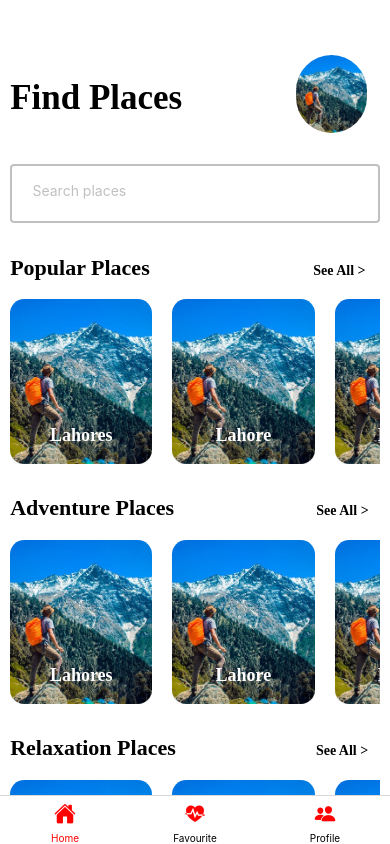
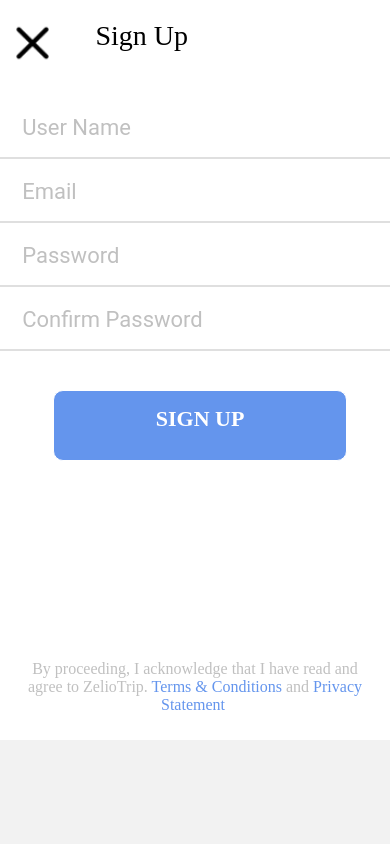
Before and after one commit to azkaBashir45/ZelioTrip_react-native, a React Native app: screen /Register in a window 390 px wide. Built offline with nearby package versions, Linux system fonts and the light colour scheme.

Commit message:
register api integerate

```diff
--- a/App.js
+++ b/App.js
@@ -15,7 +15,10 @@ const Stack = createNativeStackNavigator();
 function App() {
   return (
     <NavigationContainer>
-      <Stack.Navigator >
+      <Stack.Navigator  screenOptions={{
+        headerShown:false
+      }}>
+        <Stack.Screen name="Register" component={SignUp}/>
         <Stack.Screen options={{
           headerShown:false
         }} name="Bottom" component={BottomTab} />
--- a/package.json
+++ b/package.json
@@ -13,6 +13,7 @@
     "@react-navigation/bottom-tabs": "^6.0.9",
     "@react-navigation/native": "^6.0.6",
     "@react-navigation/native-stack": "^6.2.5",
+    "axios": "^0.24.0",
     "link": "^0.1.5",
     "react": "17.0.2",
     "react-native": "^0.66.1",
--- a/src/components/textInputComponent.js
+++ b/src/components/textInputComponent.js
@@ -8,7 +8,12 @@ const TextInputComponent =(props)=> {
     return (
       <View>
        <TextInput
+       value={props.value}
+       onChangeText={props.onChangeText}
+       keyboardType={props.keyboardType}
+
        placeholder={props.email}
+       secureTextEntry={props.secureTextEntry}
        placeholderTextColor={colours.lightGrey}
        underlineColor={colours.lightGrey}
 
--- a/src/navigations/bottom_tab.js
+++ b/src/navigations/bottom_tab.js
@@ -3,7 +3,7 @@ import { Text, View, Image } from 'react-native';
 import { NavigationContainer } from '@react-navigation/native';
 import { createBottomTabNavigator } from '@react-navigation/bottom-tabs';
 import OnBoarding from "./../screens/OnBoarding";
-import { images } from '../../constants';
+import { images ,colours} from '../../constants';
 import Icon from 'react-native-vector-icons/Ionicons';
 function HomeScreen() {
     return (
@@ -24,8 +24,8 @@ export default function BottomTab() {
     return (
         <Tab.Navigator
             screenOptions={{
-                tabBarActiveTintColor: "red",
-                tabBarInactiveTintColor: "black",
+                tabBarActiveTintColor:colours.primaryColor ,
+                tabBarInactiveTintColor: colours.blackColor,
                 headerShown:false,
                 tabBarStyle: {
                     // marginTop: 10
@@ -37,13 +37,13 @@ export default function BottomTab() {
                 )
             }} name="Home" component={OnBoarding} />
             <Tab.Screen options={{
-                tabBarIcon: () => (
-                    <Icon name="fitness-sharp" color="red" size={22} />
+                tabBarIcon: ({color}) => (
+                    <Icon name="fitness-sharp"  color={color}   size={22} />
                 )
             }} name="Favourite" component={HomeScreen} />
             <Tab.Screen options={{
-                tabBarIcon: () => (
-                    <Icon name="people" color="red" size={22} />
+                tabBarIcon: ({color}) => (
+                    <Icon name="people"  color={color}   size={22} />
                 )
             }} name="Profile" component={SettingsScreen} />
         </Tab.Navigator>
--- a/src/screens/SignUp.js
+++ b/src/screens/SignUp.js
@@ -1,11 +1,40 @@
-import React from 'react';
+import React,{useReducer, useState,useEffect} from 'react';
 import { View, Text } from 'react-native';
 import TextInputComponent from "./../components/textInputComponent";
 import Header from "./../components/headerComponent";
 import { colours, FONTS, responsive } from '../../constants';
 import ButtonLogin from "./../components/buttonLogin";
 import { TextInput } from 'react-native-paper';
+import  axios  from "axios";
 const SignUp =()=> {
+
+ const [name ,SetName]=useState();
+ const [email ,SetEmail]=useState('');
+ const [password ,SetPassword]=useState('');
+ const [confirmPassword ,SetConfirm]=useState('');
+
+ const register= async ()=>{
+   const user ={name,email,password,confirmPassword}
+   const response=await fetch('http://localhost:5000/users/register',{
+     method:'POST',
+     headers:{
+       'Content-Type':'application/json'
+     },
+     body:JSON.stringify({
+       name,email,password
+     })
+   })
+   const data=response.json()
+   console.log(data)
+  }
+  //  if(name && email && password && (password===confirmPassword))
+  //
+  // axios.post('https://localhost:5000/users/register',user).then(res=>{
+  //   console.log(res)
+  // });
+  // };
+
+      //  }
 
 
     return (
@@ -17,18 +46,18 @@ const SignUp =()=> {
             // marginRight:responsive.resWidth(102)
             }}>
 
-        <TextInputComponent email="User Name"/>
+        <TextInputComponent email="User Name" value={name} onChangeText={(nameChange)=>SetName(nameChange)}/>
 
-        <TextInputComponent  email="Email"/>
-        <TextInputComponent  email="Password"/>
-        <TextInputComponent  email="Confirm Password"/>
+        <TextInputComponent email="Email" value={email} onChangeText={(emailChange)=>SetEmail(emailChange)} keyboardType="email-address"/>
+        <TextInputComponent  email="Password" value={password} onChangeText={(pssChange)=>SetPassword(pssChange)} secureTextEntry={true}/>
+        <TextInputComponent  email="Confirm Password" value={confirmPassword} onChangeText={(pssChange)=>SetConfirm(pssChange)} secureTextEntry={true}/>
         {/* <Text style={{...FONTS.h3,
             marginTop:responsive.resHeight(30),
             marginLeft:responsive.resWidth(1020)}}>Forgot Password ?</Text> */}
             <View  style={{marginTop:responsive.resHeight(50),
             marginLeft:responsive.resWidth(260),
             marginRight:responsive.resWidth(140)}}>
-            <ButtonLogin title="Sign Up" txtColor={colours.whiteColor} btnColor={colours.primaryColor}/>
+            <ButtonLogin title="Sign Up" txtColor={colours.whiteColor} btnColor={colours.primaryColor} onPress={register}/>
             </View>
             <View style={{paddingLeft:responsive.resWidth(100),paddingRight:responsive.resWidth(100)
                 , marginTop:responsive.resHeight(240),height:80}}>
```
Also changed, not shown: 1 other file (tests, documents, lock files or other folders).
